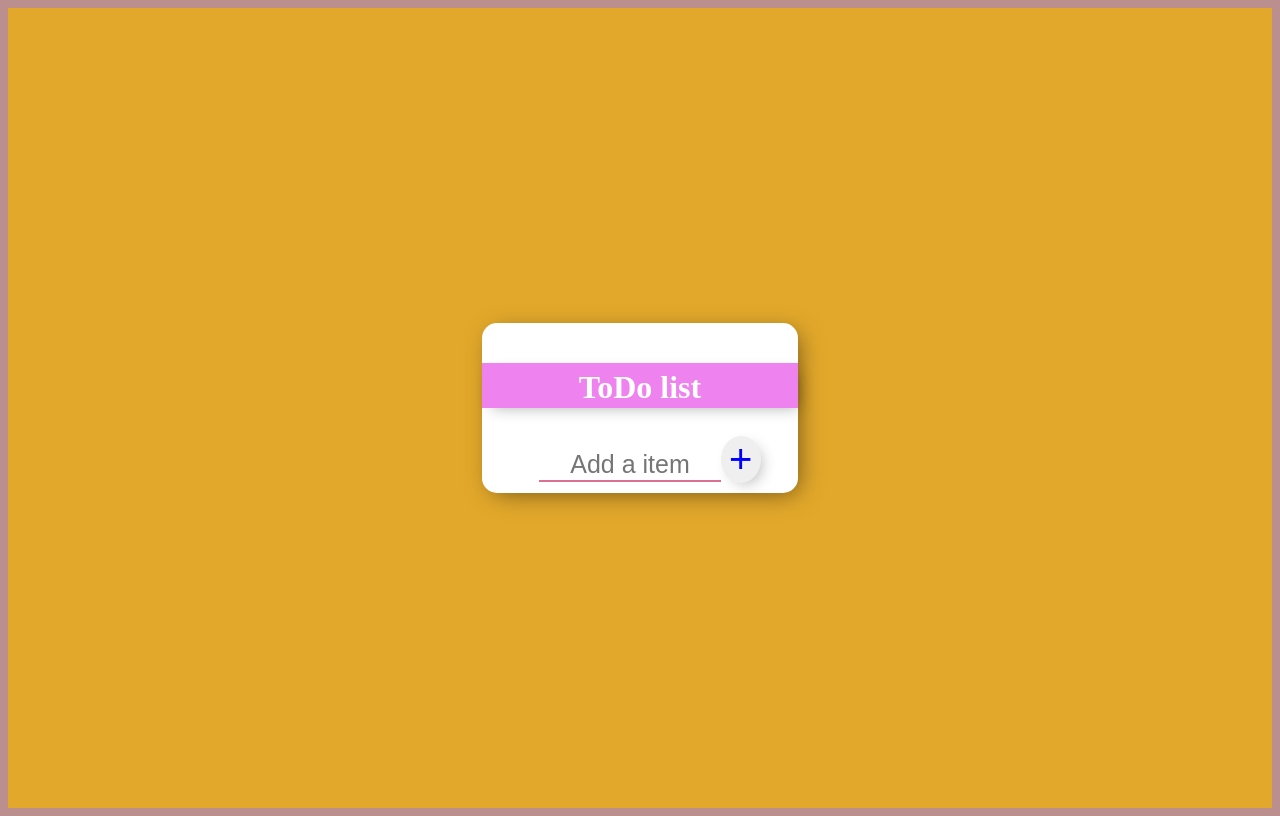
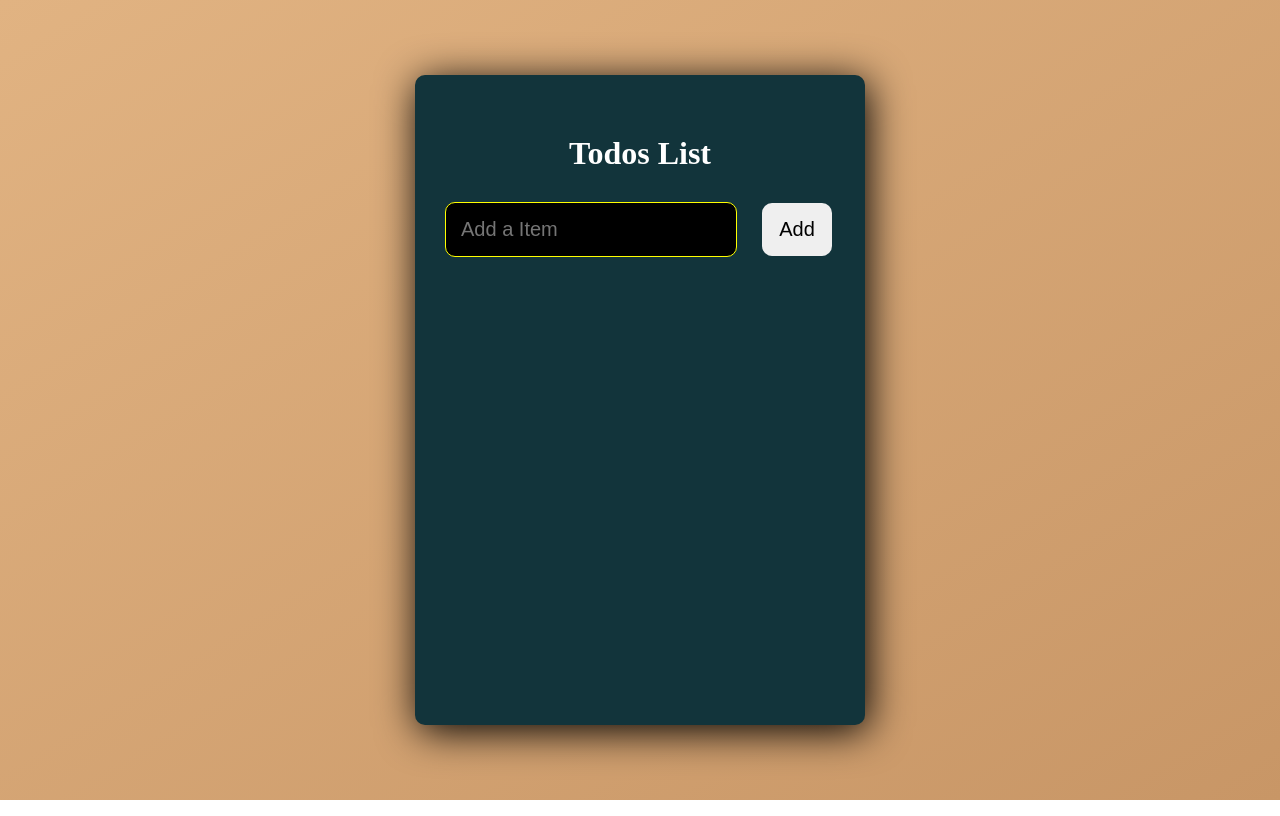
Before and after one commit to dev22451/Sumit, a React (Create React App) app: page / in a window 1280 px wide. Built offline with nearby package versions, Linux system fonts and the light colour scheme.

Commit message:
complete todo with gooks

```diff
--- a/src/App.css
+++ b/src/App.css
@@ -1,97 +1,93 @@
-body{
-    background-color: rosybrown;
-    align-content: center;
-  }
-  .main_div{
-    width: 100%;
-    height: 100vh;
-    background-color: rgb(226, 168, 43);
-    display: flex;
-    flex-direction: row;
-    justify-content: center;
-    align-items: center;
-    text-align: center;
+*{
+    margin: 0;
+    padding: 0;
 }
-.center_div{
-    width: 25%;
-    height: auto;
-    background-color: white;
-    box-shadow: 5px 5px 25px -5px rgba(0,0,0,0.5);
-    border-radius: 15px;
-    padding-bottom: 10px;
-    margin: 40px;
-}
-h1{
-    color: white;
-    background: transparent;
-    background-color: violet;
-    padding: 6px 0 2px 0;
-    margin-bottom: 10px;
-    box-shadow: 5px 5px 15px -5px rgba(0,0,0,0.3);
-}
-
-input{
-    text-align: center;
-    height: 30px;
-    top:10px;
-    border: none;
-    background-color: transparent;
-    font-size: 25px;
-    font-weight: 500;
-    width:60%;
-    border-bottom: 2px solid palevioletred;
-    outline: none;
-}
-
-button{
-  min-height: 40px;
-  width:40px;
-  border-radius: 50%;
-  border-color: palevioletred;
-  color: blue;
-  font-size: 40px;
-  border:none;
-  outline:none;
-
-  box-shadow: 5px 5px 15px -5px rgba(0,0,0,0.3)
-}
-button:hover{
-  background-color:green;
-
-
-}
-.inputdiv{
-    justify-content: space-around;
-    margin-left: 20px;
-}
-
-.todo_style{
-    display: flex;
-    background-color: grey;
-    flex-direction: row;
-    justify-content: left;
-    align-items: center;
-    border:2px solid green;
-    margin: 10px;
-
-}
-.todo_style .fa-times{
-    width: 20px;
-    height: 20px;
+.container{
+    background:linear-gradient(to right bottom,#e1b382,#c89666);
+    width:100%;
+    min-height: 100vh;
     display: flex;
     justify-content: center;
     align-items: center;
-    background-color: saddlebrown;
-    border-radius: 50%;
-    margin: 0 15px 0 35px;
-    color: seashell;
-    box-shadow: 5px 5px  15px -5px rgba(0,0,0,0.3);
 
 }
-.todo_style .fa-times:hover{
+.app-wrapper {
+    background-color: #12343b;
+    min-width: 450px;
+    min-height: 650px;
+    padding: 30px;
+    box-sizing: border-box;
+    border-radius: 10px;
+    box-shadow: 3px 6px 40px black;
+}
+.header h1 {
+    color:white;
+    text-align: center;
+    margin: 30px 0;
+}
+.task-input {
+    outline: none;
+    width: 260px;
+    padding: 15px;
+    margin-right: 25px;
+    font-size: 20px;
+    color: #ccc;
+    background-color: black;
+    border: 1px solid yellow;
+    border-radius: 10px;
+}
+.button-add {
+    width: 70px;
+    padding: 15px 15px;
+    font-size: 20px;
+    border-radius: 10px;
+    border: 0;
+}
+.list-item {
+    display: flex;
+    margin-top: 20px;
+    border: 1px solid white;
+    border-radius: 10px;
+    padding: 10px;
+    max-height: 30px;
+}
+.button-complete,
+.button-delete,
+.button-edit {
+    border: none;
+    outline: none;
+    cursor: pointer;
+    background-color: transparent;
+    font-size: 28px;
+    border-radius: 50px;
+}
+.button-complete{
+    color: orange;
+    margin-right: 10px;
+}
+.button-delete{
     color: red;
-
+    margin-right: 10px;
 }
-.todo_style .fa-times:hover .list_style {
-    color: crimson;
+.button-edit{
+    color: green;
+    margin-right: 10px;
 }
+.complete{
+    text-decoration-style:solid ;
+    text-decoration-line:line-through;
+    text-decoration-color:peru;
+}
+.list{
+    width: 220px;
+    background-color: #12343b;
+    border: none;
+    color: white;
+    font-size: 20px;
+    padding-left: 10px;
+    margin-right: 15px;
+}
+input:focus,
+button:focus{
+    outline:none;
+}
--- a/src/App.js
+++ b/src/App.js
@@ -1,12 +1,36 @@
-import React from "react";
-import Container from "./Container";
+import React,{useState} from "react";
+import Header from "./components/Header";
+import Form from "./components/form";
+import TodoList from "./components/TodoList";
+const App=()=> {
+  const [input,setInput] = useState("");
+  const [todos,setTodos] = useState([]);
+  const [editTodo,setEditTodo] = useState(null);
+  return(
+    <div className = "container">
+      <div className = "app-wrapper">
+        <div>
+          <Header />
+        </div>
+        <div>
+          <Form
+          input={input}
+          setInput={setInput}
+          todos={todos}
+          setTodos={setTodos}
+          editTodo={editTodo}
+          setEditTodo={setEditTodo}
+          />
+        </div>
+        <div>
+          <TodoList
+          todos={todos}
+          setTodos={setTodos}
+          setEditTodo={setEditTodo}/>
+        </div>
+      </div>
 
-function App(){
-  return (
-    <div>
-     <Container/>
     </div>
-
-  );
-};
+  )
+}
 export default App;
--- a/src/Container.js
+++ /dev/null
@@ -1,77 +0,0 @@
-import React, { useState } from "react";
-import ToDoList from './ToDoList';
-
-
-
-const Container = () => {
-  const [inputList,setInputList] = useState("");
-  const[Items,setItems] = useState([]);
-
-  const itemEvent = (event) => {
-
-
-        setInputList(event.target.value)
-
-};
-
-
-const listofItems = () => {
-     setItems((oldItems) => {
-         return[...oldItems, inputList];
-     });
-     setInputList("");
-};
-const deleteItems = (id) => {
-    console.log("deleted");
-
-    setItems((oldItems) =>  {
-        return oldItems.filter((arrElem,index)=> {
-            return index!==id;
-
-        })
-    })
-};
-
-    return (
-    <>
-   <div className="main_div">
-       <div className="center_div">
-           <br/>
-           <h1>ToDo list</h1>
-           <br/>
-           <div className="inputdiv">
-           <input type="text"
-             placeholder="Add a item"
-             onChange={itemEvent}
-             value={inputList}
-             className="InputClass"/>
-             <button
-             onClick={listofItems}
-             className="ButtonClass"> + </button>
-           </div>
-           <div>
-
-               {Items.map((itemval,index) => {
-               if(itemval===''){
-                   return;
-               } else{
-                return <ToDoList
-                key={index}
-                 id={index}
-                 text = {itemval}
-                 onSelect={deleteItems}
-                 />;
-
-               }
-
-               })}
-
-           </div>
-       </div>
-
-   </div>
-    </>
- );
-}
-
-export default Container;
--- a/src/ToDoList.js
+++ /dev/null
@@ -1,23 +0,0 @@
-import React from 'react';
-
-const ToDoList = (props) =>{
-    const deleteItems = () =>{
-        console.log('deleted')
-    };
-    return (
-        <>
-    <div className="todo_style">
-
-    <i className="fa fa-times"
-          aria-hidden="true"
-          onClick={() => {
-          props.onSelect(props.id);
-    }}
-    /><input type="checkbox" style={{width:"20px", height:"auto"}}/>
-     <p>  {props.text}</p>
-    </div>
-    </>
-    );
-};
-
-export default ToDoList;
--- /dev/null
+++ b/src/components/Header.js
@@ -0,0 +1,10 @@
+import React from "react";
+
+const Header =() =>{
+    return(
+        <div className="header">
+          <h1>Todos List</h1>
+        </div>
+    )
+}
+export default Header;
--- /dev/null
+++ b/src/components/TodoList.js
@@ -0,0 +1,47 @@
+const TodoList =({todos, setTodos, setEditTodo}) =>{
+
+    const handleComplete = (todo) => {
+        setTodos(
+            todos.map((item) =>{
+                if(item.id === todo.id){
+                    return{...item, completed:!item.completed}
+                }
+                return item;
+            })
+        )
+    }
+
+    const handleEdit =({id}) =>{
+        const findTodo =todos.find((todo) => todo.id === id);
+        setEditTodo(findTodo);
+    }
+    const handleDelete = ({id}) =>{
+        setTodos(todos.filter((todo) =>todo.id !==id));
+    }
+    return(
+        <div>
+            {todos.map((todo)=>(
+                <li className="list-item" key={todo.id}>
+                    <input
+                    type="text"
+                    value={todo.title}
+                    className="list"
+                    onChange={(event)=>event.preventDefault()}
+                    />
+                    <div>
+                        <button className="button-complete task-button" onClick={() => handleComplete(todo)}>
+                            <i className="fa fa-check-circle"></i>
+                            </button>
+                            <button className="button-edit task-button" onClick={()=>handleEdit(todo)}>
+                            <i className="fa fa-edit"></i>
+                            </button>
+                            <button className="button-delete task-button" onClick= {() => handleDelete(todo)}>
+                            <i className="fa fa-trash"></i>
+                        </button>
+                    </div>
+                </li>
+            ))}
+        </div>
+    );
+};
+export default TodoList;
--- /dev/null
+++ b/src/components/form.js
@@ -0,0 +1,47 @@
+import React,{useEffect} from "react";
+import{v4 as uuidV4} from "uuid";
+
+const Form =({input, setInput, todos, setTodos ,editTodo, setEditTodo}) =>{
+
+    const updateTodo = (title,id,completed) =>{
+        const newTodo =todos.map((todo) =>
+            todo.id === id ? {title ,id,completed}:todo
+        );
+        setTodos(newTodo);
+        setEditTodo("");
+    }
+    useEffect(() =>{
+        if(editTodo) {
+            setInput(editTodo.title);
+        }else{
+            setInput("");
+        }
+    },[setInput,editTodo]);
+
+    const onInputChange = (event) => {
+        setInput(event.target.value);
+    };
+
+    const onFormSubmit = (event) =>{
+        event.preventDefault();
+        if(!editTodo){
+        setTodos([...todos,{id:uuidV4(), title: input,completed: false}]);
+        setInput("");
+        }else{
+            updateTodo(input,editTodo.id,editTodo.completed)
+        }
+    };
+    return(
+        <form onSubmit = {onFormSubmit}>
+             <input
+             type="text"
+              placeholder="Add a Item"
+               className="task-input"
+               value={input}
+               required
+               onChange={onInputChange}/>
+             <button className="button-add" type="submit">Add</button>
+        </form>
+    )
+}
+export default Form;
```
